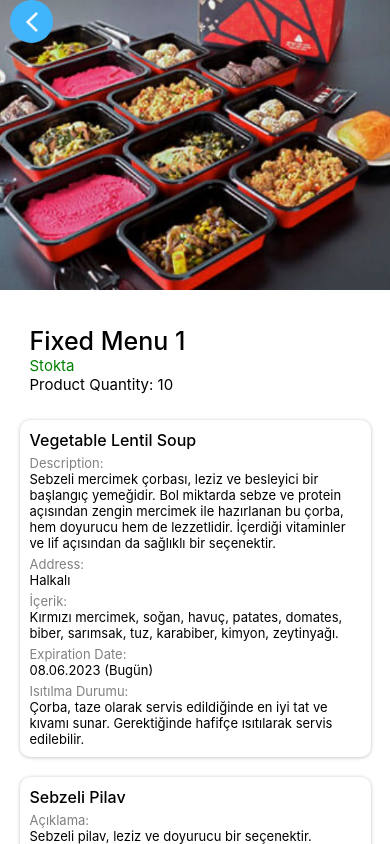
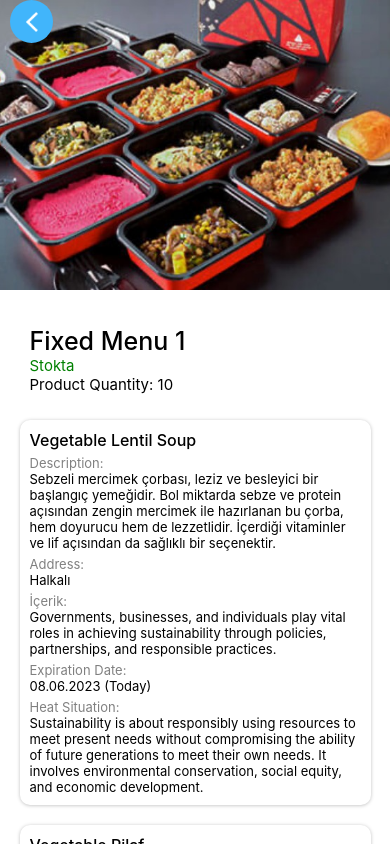
Before and after one commit to ebabe3/WellWaste, a React Native app: screen /Food in a window 390 px wide. Built offline with nearby package versions, Linux system fonts and the light colour scheme.

Commit message:
maybe last?

```diff
--- a/src/screens/Food.js
+++ b/src/screens/Food.js
@@ -28,6 +28,9 @@ const Food = ({route, navigation}) => {
   } = route?.params || false;
 
   const userType = useSelector(state => state.SupplierStore.userType);
+  const isExpired = useSelector(
+    state => state.SupplierStore.productInfo?.isExpired,
+  );
   const instets = useSafeAreaInsets();
 
   function getDayDifference(dateString) {
@@ -90,8 +93,7 @@ const Food = ({route, navigation}) => {
                 İçerik:{' '}
               </Text>
               <Text style={{fontSize: 13, color: 'black'}}>
-                Kırmızı mercimek, soğan, havuç, patates, domates, biber,
-                sarımsak, tuz, karabiber, kimyon, zeytinyağı.
+              Governments, businesses, and individuals play vital roles in achieving sustainability through policies, partnerships, and responsible practices.
               </Text>
             </>
           )}
@@ -99,7 +101,9 @@ const Food = ({route, navigation}) => {
             Expiration Date:{' '}
           </Text>
           <Text style={{fontSize: 13, color: 'black'}}>
-            {expireDate
+            {isExpired
+              ? 'Expired'
+              : expireDate
               ? `${expireDate}\n(${getDayDifference(
                   new Date(
                     expireDate
@@ -107,10 +111,10 @@ const Food = ({route, navigation}) => {
                       .replace(/(\d+[/])(\d+[/])/, '$2$1'),
                   ),
                 )} days left) `
-              : '08.06.2023 (Bugün)'}
+              : '08.06.2023 (Today)'}
           </Text>
           <Text style={{fontSize: 13, color: 'gray', paddingTop: 5}}>
-            Isıtılma Durumu:{' '}
+            Heat Situation:{' '}
           </Text>
           <Text style={{fontSize: 13, color: 'black'}}>
             {heatSituation !== undefined
@@ -120,78 +124,68 @@ const Food = ({route, navigation}) => {
                       ? '\n*This item will be forwarded to the compost center if not received within 2 days'
                       : ''
                   }`
-                : 'Isıtılmamış'
-              : 'Çorba, taze olarak servis edildiğinde en iyi tat ve kıvamı sunar. Gerektiğinde hafifçe ısıtılarak servis edilebilir.'}
+                : 'Not Heated'
+              : 'Sustainability is about responsibly using resources to meet present needs without compromising the ability of future generations to meet their own needs. It involves environmental conservation, social equity, and economic development.'}
           </Text>
         </View>
         {!ingredients && (
           <>
             <View style={styles.card}>
               <Text style={{fontSize: 16, color: 'black', fontWeight: '500'}}>
-                Sebzeli Pilav
+                Vegetable Pilaf
               </Text>
               <Text style={{fontSize: 13, color: 'gray', paddingTop: 5}}>
-                Açıklama:{' '}
+                Description:{' '}
               </Text>
               <Text style={{fontSize: 13, color: 'black'}}>
-                Sebzeli pilav, leziz ve doyurucu bir seçenektir. İçerisinde
-                bulunan çeşitli sebzeler, pilava zengin bir aroma ve besleyici
-                değer katar. Bu basit ve lezzetli pilav, ana yemeklerle mükemmel
-                bir uyum sağlar.
+              Sustainability is a concept that relates to the responsible and balanced use of resources to meet the needs of the present generation without compromising the ability of future generations to meet their own needs.
               </Text>
               <Text style={{fontSize: 13, color: 'gray', paddingTop: 5}}>
-                İçerik:{' '}
+                Content:{' '}
               </Text>
               <Text style={{fontSize: 13, color: 'black'}}>
-                Uzun taneli pirinç, havuç, bezelye, mısır, soğan, sarımsak, tuz,
-                karabiber, sıvı yağ.
+              Environmental sustainability focuses on preserving and protecting the natural environment and its resources. It involves reducing waste, minimizing pollution, conserving energy and water, protecting biodiversity, and promoting renewable and clean energy sources.
               </Text>
               <Text style={{fontSize: 13, color: 'gray', paddingTop: 5}}>
                 Expiration Date:{' '}
               </Text>
               <Text style={{fontSize: 13, color: 'black'}}>
-                08.06.2023 (Bugün)
+                08.06.2023 (Today)
               </Text>
               <Text style={{fontSize: 13, color: 'gray', paddingTop: 5}}>
-                Isıtılma Durumu:{' '}
+                Heat Situation:{' '}
               </Text>
               <Text style={{fontSize: 13, color: 'black'}}>
-                Pilav, taze olarak servis edildiğinde en iyi tat ve kıvamı
-                sunar. Isıtıldığında da lezzetini korur. Gerektiğinde hafifçe
-                ısıtılarak servis edilebilir.
+              Environmental sustainability focuses on preserving and protecting the natural environment and its resources. It involves reducing waste, minimizing pollution, conserving energy and water, protecting biodiversity, and promoting renewable and clean energy sources.
               </Text>
             </View>
             <View style={styles.card}>
               <Text style={{fontSize: 16, color: 'black', fontWeight: '500'}}>
-                Mantar Sote
+                Mushroom
               </Text>
               <Text style={{fontSize: 13, color: 'gray', paddingTop: 5}}>
                 Description:{' '}
               </Text>
               <Text style={{fontSize: 13, color: 'black'}}>
-                Leziz mantarlar taze baharatlar ve özel sos ile sotelenmiştir.
-                Mantar sote, hafif ve doyurucu bir seçenektir ve klasik bir
-                lezzet sunar.
+              Social sustainability recognizes that a sustainable future requires addressing social issues and improving the well-being of people.
               </Text>
               <Text style={{fontSize: 13, color: 'gray', paddingTop: 5}}>
-                İçerik:{' '}
+                Content:{' '}
               </Text>
               <Text style={{fontSize: 13, color: 'black'}}>
-                İnce dilimlenmiş mantarlar, soğan, sarımsak, taze kekik,
-                zeytinyağı, tuz, karabiber.
+              Economic sustainability involves developing and maintaining a robust economy that supports long-term prosperity while considering environmental and social factors.
               </Text>
               <Text style={{fontSize: 13, color: 'gray', paddingTop: 5}}>
                 Expiration Date:{' '}
               </Text>
               <Text style={{fontSize: 13, color: 'black'}}>
-                08.06.2023 (Bugün)
+                08.06.2023 (Today)
               </Text>
               <Text style={{fontSize: 13, color: 'gray', paddingTop: 5}}>
-                Isıtılma Durumu:{' '}
+                Heat Situation:{' '}
               </Text>
               <Text style={{fontSize: 13, color: 'black'}}>
-                Mantar sote, taze olarak servis edildiğinde en iyi tadı verir.
-                Gerektiğinde hafifçe ısıtılarak servis edilebilir.
+              Sustainability is not limited to any specific sector or industry but encompasses a wide range of areas, including agriculture, energy, transportation, construction, manufacturing, and more.
               </Text>
             </View>
           </>
--- a/src/screens/Register.js
+++ b/src/screens/Register.js
@@ -124,7 +124,7 @@ export default function Register() {
                 styles.buttonText,
                 isVakifSelected && styles.selectedButtonText,
               ]}>
-              Local Charitiess
+              Local Charities
             </Text>
           </TouchableOpacity>
           <TouchableOpacity
--- a/src/screens/SurveyPage.js
+++ b/src/screens/SurveyPage.js
@@ -1,6 +1,6 @@
-import React, {useState} from 'react';
+import React, {useEffect, useState} from 'react';
 import {StyleSheet, View, Text, TouchableOpacity, Image} from 'react-native';
-import {useNavigation} from '@react-navigation/native';
+import {useIsFocused, useNavigation} from '@react-navigation/native';
 import {useDispatch, useSelector} from 'react-redux';
 import {SupplierActions} from '../redux/reducers/SupplierStore';
 import {SafeAreaView, useSafeAreaInsets} from 'react-native-safe-area-context';
@@ -11,7 +11,7 @@ export default function SurveyPage() {
   const navigation = useNavigation();
   const dispatch = useDispatch();
   const answers = useSelector(state => state.SupplierStore.productInfo);
-
+  const isFocused = useIsFocused();
   const questions = [
     {
       question: 'What is the type of food?',
@@ -81,7 +81,7 @@ export default function SurveyPage() {
       question: 'Has your product been heated?',
       options: [
         {
-          title: 'Evet',
+          title: 'Yes',
           onPress: () => {
             setQuestionIndex(3);
             dispatch(
@@ -93,9 +93,9 @@ export default function SurveyPage() {
           },
         },
         {
-          title: 'Hayır',
+          title: 'No',
           onPress: () => {
-            navigation.navigate('');
+            navigation.navigate('AddProduct');
             dispatch(
               SupplierActions.updateProductInfo({
                 key: 'isHeated',
@@ -137,6 +137,12 @@ export default function SurveyPage() {
       ],
     },
   ];
+
+  useEffect(() => {
+    if (isFocused) {
+      setQuestionIndex(0);
+    }
+  }, [isFocused]);
 
   const renderQuestion = (question, options, image) => {
     return (
```
